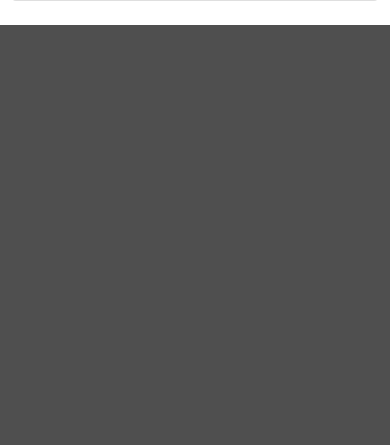
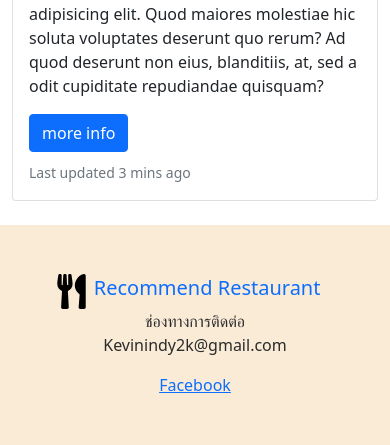
Before and after one commit to Kevinindy2k/Recommend-Restaurant-php, a PHP site: page / in a window 390 px wide. Shown: the part 1966-2411 px from the top of the page. Before the commit the page ends 1991 px from the top, so only its background shows below. Run offline with PHP 8.4, Linux system fonts and the light colour scheme; some libraries are stand-ins or nearby versions.

Commit message:
add footer

```diff
--- a/assets/css/style.css
+++ b/assets/css/style.css
@@ -41,7 +41,7 @@ body {
   background: #595959;
 }
 .img-cover {
-  height: 200px;
+  height: 300px;
   width: 100%;
   object-fit: cover;
 }
@@ -50,3 +50,8 @@ body {
   background: rgba(0, 0, 0, 0.5);
   height: 100%;
 }
+
+.semi-footer {
+  background-color: antiquewhite;
+  color: #2b2b2b;
+}
--- a/footer.php
+++ /dev/null
@@ -1,3 +0,0 @@
-<footer>
-
-</footer>
--- a/index.php
+++ b/index.php
@@ -122,9 +122,26 @@
         </div>
       </div>
     </section>
-
     </div>
 </section>
+<!-- footer -->
+<footer class = "semi-footer p-5 text-center text-md-left">
+<div class="row">
+  <div class="col-md-4">
+  <a class="navbar-brand" href="#">
+      <img src="/assets/icon/utensils-solid.svg" alt="" width="35" height="35" class="d-inline-block align-text-top">
+      Recommend Restaurant
+    </a>
+    <p>
+      ช่องทางการติดต่อ<br>
+      Kevinindy2k@gmail.com
+    </p>
+    <a href ="https://www.facebook.com/kevinindy2k/" target = "_blank">Facebook</a>
+  </div>
+  <div class="col-md-4"></div>
+  <div class="col-md-4"></div>
+</div>
+</footer>
 
 <script src="node_modules/jquery/dist/jquery.min.js"></script>
 <script src="node_modules/bootstrap/dist/js/bootstrap.min.js"></script>
```
